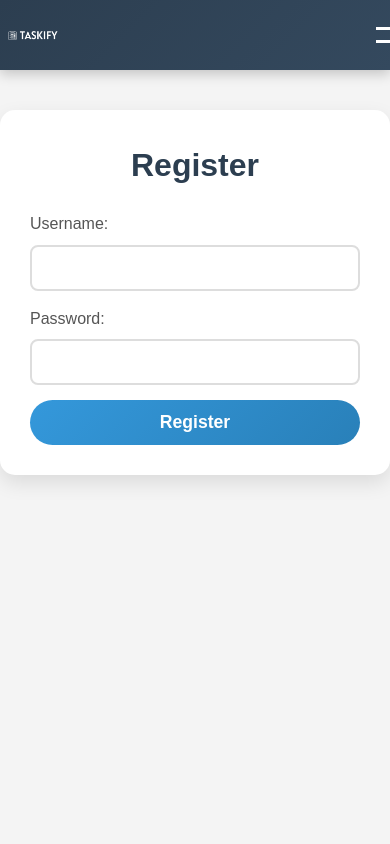
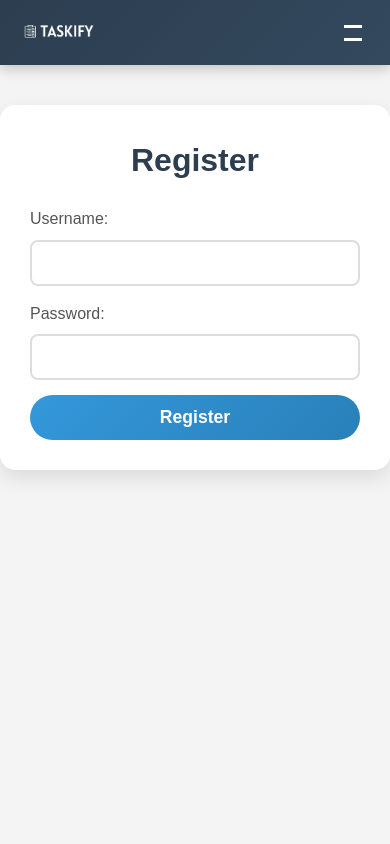
Before and after one commit to sspadwal/taskmanger-client, a React (Vite) app: page /register in a window 390 px wide. Shown: the top 844 px of the page. Built offline with nearby package versions, Linux system fonts and the light colour scheme.

Commit message:
Updated Navbar.css for better responsiveness across devices

```diff
--- a/src/App.css
+++ b/src/App.css
@@ -45,12 +45,14 @@ body {
 
 /* Navbar.css */
 
+/* Navbar.css */
+
+/* Base Styles */
 .navbar {
     display: flex;
     justify-content: space-between;
     align-items: center;
     padding: 1rem 2rem;
-    /* Default padding for larger screens */
     background: linear-gradient(135deg, #2c3e50, #34495e);
     color: #fff;
     box-shadow: 0 4px 12px rgba(0, 0, 0, 0.2);
@@ -60,13 +62,11 @@ body {
     width: 100%;
     box-sizing: border-box;
     min-height: 60px;
-    /* Added minimum height for consistency */
 }
 
 /* Logo */
 .navbar-logo img.logo {
     width: clamp(100px, 10vw, 150px);
-    /* Scales between 100px and 150px based on viewport */
     height: auto;
     transition: transform 0.3s ease;
 }
@@ -78,7 +78,6 @@ body {
 /* Hamburger Button */
 .hamburger-btn {
     display: none;
-    /* Hidden by default on larger screens */
     background: none;
     border: none;
     cursor: pointer;
@@ -98,7 +97,7 @@ body {
 .hamburger-icon::after {
     content: '';
     position: absolute;
-    width: 25px;
+    width: 100%;
     height: 3px;
     background: #fff;
     transition: all 0.3s ease;
@@ -176,123 +175,28 @@ body {
     box-shadow: 0 5px 15px rgba(231, 76, 60, 0.4);
 }
 
-/* Media Queries for Responsiveness */
+/* Responsive Design */
 
-/* Tablets and Smaller Devices (max-width: 400px) */
-
-@media (max-width: 400px) {
-    .navbar {
-        padding: 0.6rem 1.5rem;
-        /* Increased padding-right from 1.25rem to 1.5rem for extra space */
-        min-height: 65px;
-    }
-
-    .navbar-logo img.logo {
-        width: clamp(70px, 8vw, 90px);
-        /* Increased min from 50px to 70px, max from 70px to 90px */
-    }
-
-    .hamburger-btn {
-        padding: 0.4rem;
-        margin-right: 1rem;
-        /* Increased from no margin to 1rem for more space */
-    }
-
-    .hamburger-icon {
-        width: 18px;
-    }
-
-    .hamburger-icon::before,
-    .hamburger-icon::after {
-        width: 18px;
-    }
-
-    .navbar-links {
-        width: 85%;
-        max-width: 200px;
-        padding-top: 4rem;
-    }
-
-    .nav-link,
-    .nav-button,
-    .username {
-        font-size: 0.85rem;
-        padding: 0.5rem;
-    }
-}
-
-
-/* Tablets and Smaller Devices (max-width: 600px) */
-@media (max-width: 600px) {
-    .navbar {
-        padding: 0.75rem 1.5rem;
-        /* Already good */
-        min-height: 70px;
-    }
-
-    .navbar-logo img.logo {
-        width: clamp(90px, 10vw, 120px);
-        /* Increased min from 70px to 90px, max from 100px to 120px */
-    }
-
-    .hamburger-btn {
-        padding: 0.4rem;
-        margin-right: 1rem;
-        /* Increased from 0.5rem to 1rem for more space from right edge */
-    }
-
-    .hamburger-icon {
-        width: 20px;
-    }
-
-    .hamburger-icon::before,
-    .hamburger-icon::after {
-        width: 20px;
-    }
-
-    .navbar-links {
-        width: 80%;
-        max-width: 250px;
-        padding-top: 4rem;
-    }
-
-    .nav-link,
-    .nav-button,
-    .username {
-        font-size: 0.9rem;
-        padding: 0.6rem;
-    }
-}
-
-
-/* Tablets and Smaller Devices (max-width: 768px) */
+/* Tablets and Below (max-width: 768px) */
 @media (max-width: 768px) {
     .hamburger-btn {
         display: block;
     }
 
     .navbar {
-        padding: 0.75rem 1rem;
+        padding: 0.75rem 1.5rem;
         flex-wrap: wrap;
-        /* Allow wrapping if needed */
     }
 
     .navbar-logo {
         flex: 1;
     }
 
-    .hamburger-btn {
-        margin-right: 0;
-        /* Remove extra margin */
-    }
-
     .navbar-links {
         position: fixed;
         top: 0;
         right: -100%;
-        /* Start fully off-screen */
         width: 70%;
-        /* Reduced width for smaller screens */
         max-width: 300px;
         height: 100vh;
         background: linear-gradient(135deg, #2c3e50, #34495e);
@@ -300,12 +204,10 @@ body {
         padding: 4rem 1rem 1rem;
         box-shadow: -5px 0 15px rgba(0, 0, 0, 0.3);
         transition: right 0.3s ease;
-        /* Smooth slide-in */
     }
 
     .navbar-links.active {
         right: 0;
-        /* Slide in when active */
     }
 
     .navbar-links li {
@@ -330,16 +232,19 @@ body {
 /* Small Phones (max-width: 600px) - Includes Realme 5i */
 @media (max-width: 600px) {
     .navbar {
-        padding: 0.5rem 0.75rem;
+        padding: 0.75rem 1.5rem;
+        min-height: 70px;
     }
 
     .navbar-logo img.logo {
-        width: clamp(70px, 8vw, 100px);
-        /* Smaller logo for small screens */
+        width: clamp(90px, 10vw, 120px);
+        /* Larger logo for mobile */
     }
 
     .hamburger-btn {
         padding: 0.4rem;
+        margin-right: 1rem;
+        /* Space from right edge */
     }
 
     .hamburger-icon {
@@ -353,30 +258,35 @@ body {
 
     .navbar-links {
         width: 80%;
-        /* Slightly wider for very small screens */
         max-width: 250px;
-        padding-top: 3.5rem;
-        /* Adjust padding for smaller header */
+        padding-top: 4.5rem;
+        /* Adjusted for taller navbar */
     }
 
     .nav-link,
     .nav-button,
     .username {
         font-size: 0.9rem;
-        /* Slightly smaller text */
         padding: 0.6rem;
     }
 }
 
-/* Very Small Phones (max-width: 400px) - Extra small screens */
+/* Very Small Phones (max-width: 400px) - Fine-Tuned for Realme 5i */
 @media (max-width: 400px) {
     .navbar {
-        padding: 0.4rem 0.5rem;
+        padding: 0.6rem 1.5rem;
+        min-height: 65px;
     }
 
     .navbar-logo img.logo {
-        width: clamp(50px, 6vw, 70px);
-        /* Even smaller logo */
+        width: clamp(70px, 8vw, 90px);
+        /* Slightly smaller but still visible */
+    }
+
+    .hamburger-btn {
+        padding: 0.4rem;
+        margin-right: 1rem;
+        /* Consistent spacing */
     }
 
     .hamburger-icon {
@@ -391,6 +301,7 @@ body {
     .navbar-links {
         width: 85%;
         max-width: 200px;
+        padding-top: 4rem;
     }
 
     .nav-link,
```
Also changed, not shown: 1 other file (tests, documents, lock files or other folders).
